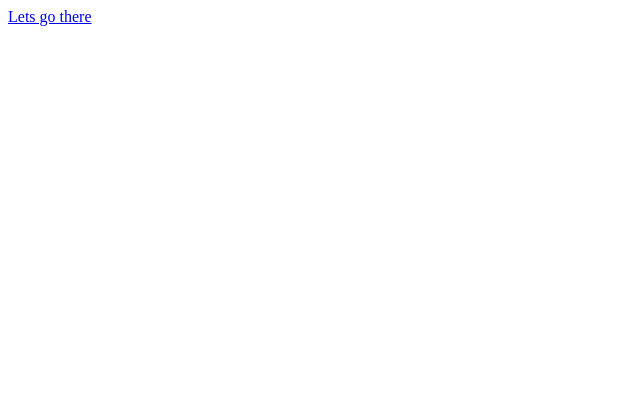
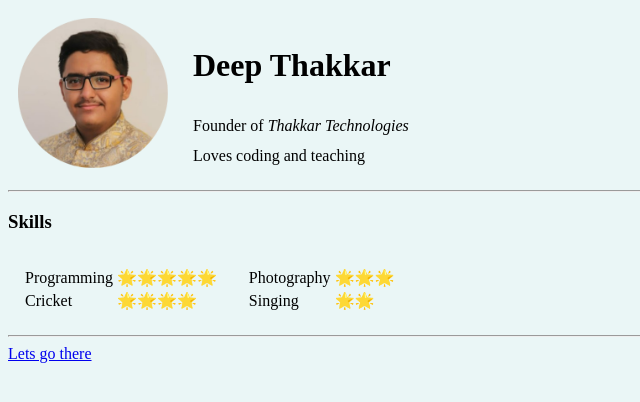
Before and after one commit to deep11012002/Web, a plain HTML site: page index.html in a window 1280 px wide. Shown: the whole page, without its empty margins (0-640 px from the left). Drawn offline with Linux system fonts and the light colour scheme.

Commit message:
Add files via upload

```diff
--- a/index.html
+++ b/index.html
@@ -1,6 +1,40 @@
 <!DOCTYPE html>
 <html>
-    <body>
+    <head>
+        <title>Deep's Introduction</title>
+    </head>
+    <body style="background-color:#eaf6f6;">
+        <table cellpadding="8">
+            <tr>
+                <td><img src="circle-cropped.png" height="150" width="150"> </td>
+                <td><table cellpadding="5">
+                    <tr>
+                        <td><h1>Deep Thakkar</h1></td>
+                        <tr><td>Founder of <i>Thakkar Technologies</i></td></tr>
+                        <tr><td>Loves coding and teaching </td></tr>
+                    </tr>
+                </table></td>
+            </tr>
+        </table>
+        <hr>
+        <h3>Skills</h3>
+        <table cellpadding="12">
+            <tr>
+                <td>
+                <table>
+                    <tr><td>Programming</td> <td>🌟🌟🌟🌟🌟</td></tr>
+                    <tr><td>Cricket</td> <td>🌟🌟🌟🌟</td></tr>
+                </table>
+                </td>
+                <td>
+                    <table>
+                        <tr><td>Photography</td> <td>🌟🌟🌟</td></tr>
+                        <tr><td>Singing</td> <td>🌟🌟</td></tr>
+                    </table>
+                </td>
+            </tr>
+
+        </table><hr>
         <a href="tables.html">Lets go there</a>
     </body>
 </html>
```
Also changed, not shown: tables.html (+0 -16 lines), circle-cropped.png (added).
